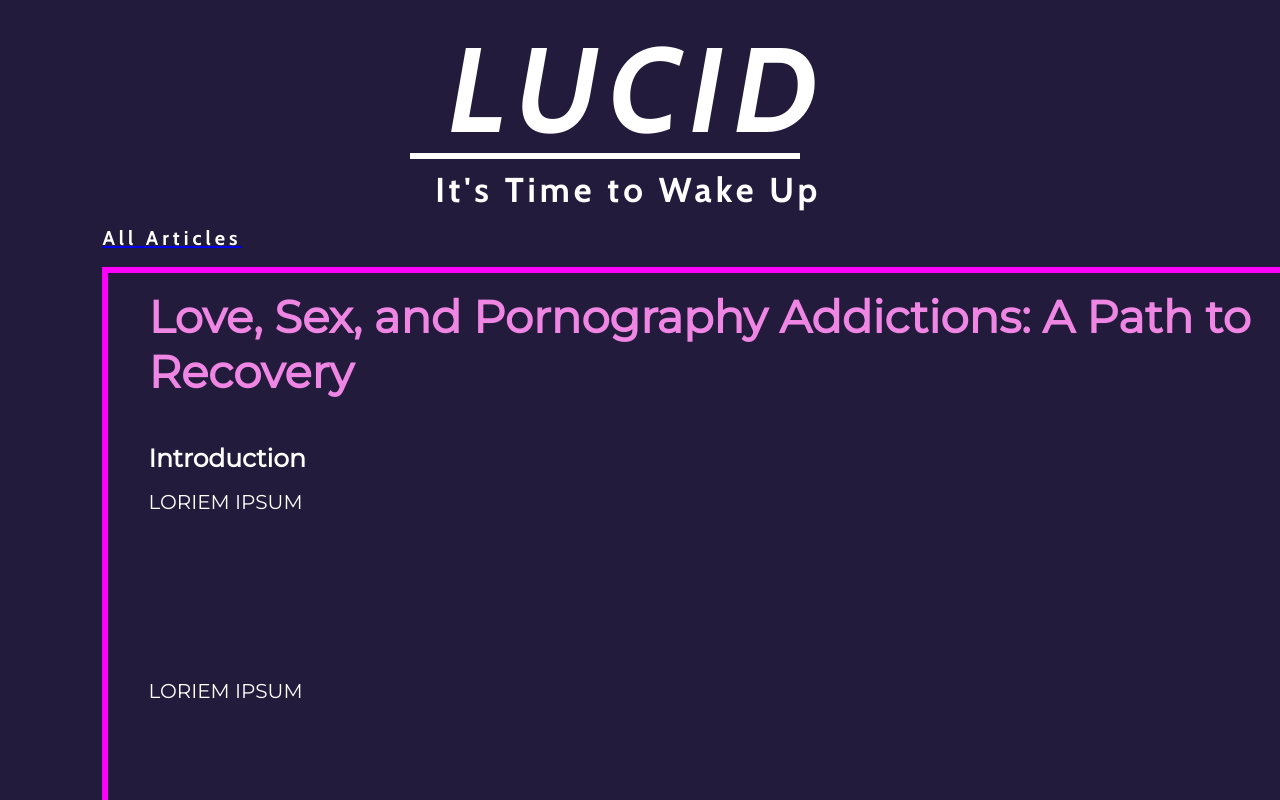
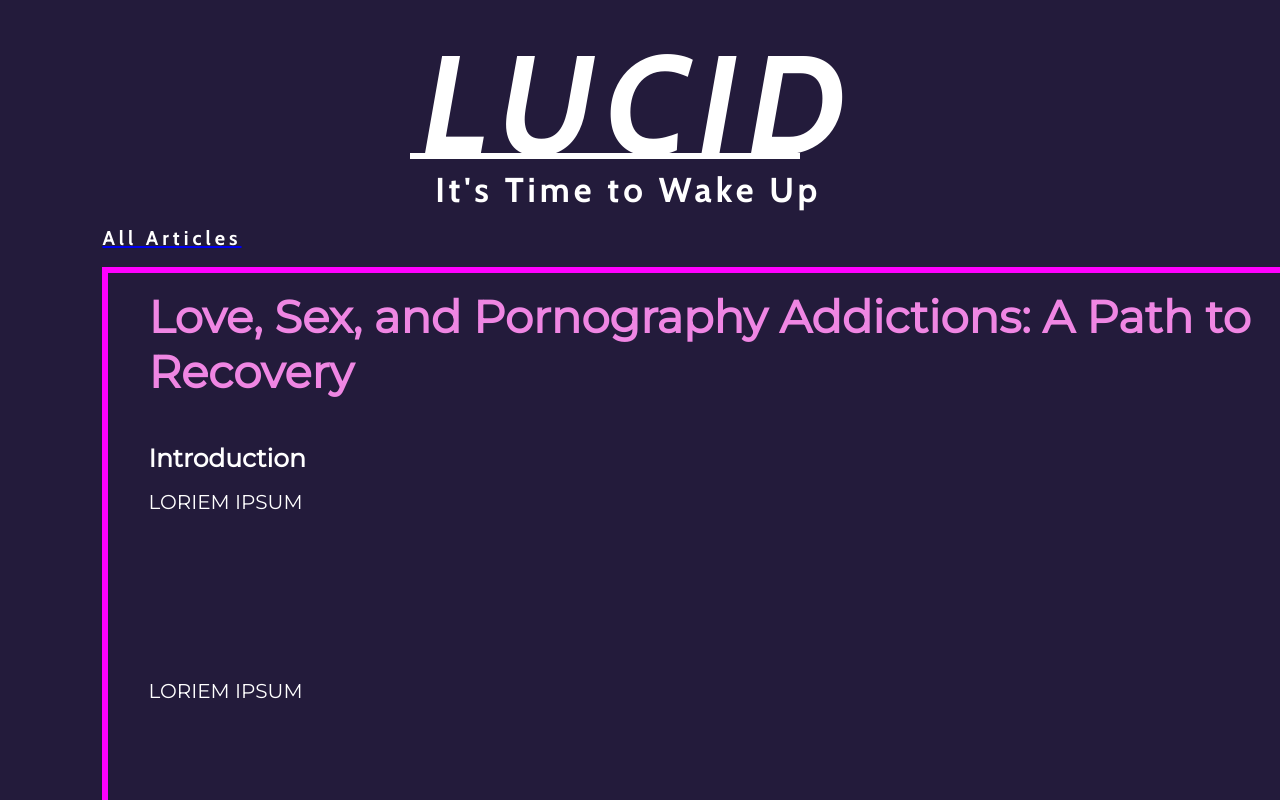
Before and after one commit to o-davis21/lucid, a plain HTML site: page arcticle2.html in a window 1280 px wide. Shown: the top 800 px of the page. Drawn offline with nearby package versions, Linux system fonts and the light colour scheme.

Commit message:
Lucid Header now links properly

```diff
--- a/arcticle2.html
+++ b/arcticle2.html
@@ -21,6 +21,22 @@
             color: #fff;
             letter-spacing: 10px;
             position: relative;
+        }
+
+        header h2{
+            font-family: "cabin";
+            font-style: bold;
+            font-size: 140px;
+            font-style: italic;
+            margin: -5%;
+            margin-left: -3%;
+            margin-top: -25%;
+            padding: 0;
+            background-color: #231B3B;
+            color: #fff;
+            letter-spacing: 10px;
+            position: absolute;
+            text-decoration: none;
         }
 
         hr{
@@ -163,6 +179,11 @@
 
 <header>
     <h1>LUCID</h1>
+    <div href="return">
+        <a href="lucid2.html">
+        <h2>LUCID</h2>
+        </a>
+    </div>
 </header>
 
 <nav>
```
Also changed, not shown: article1.html (+21 -0 lines), articles-landing.html (+21 -0 lines), lucid2.html (+21 -0 lines).
